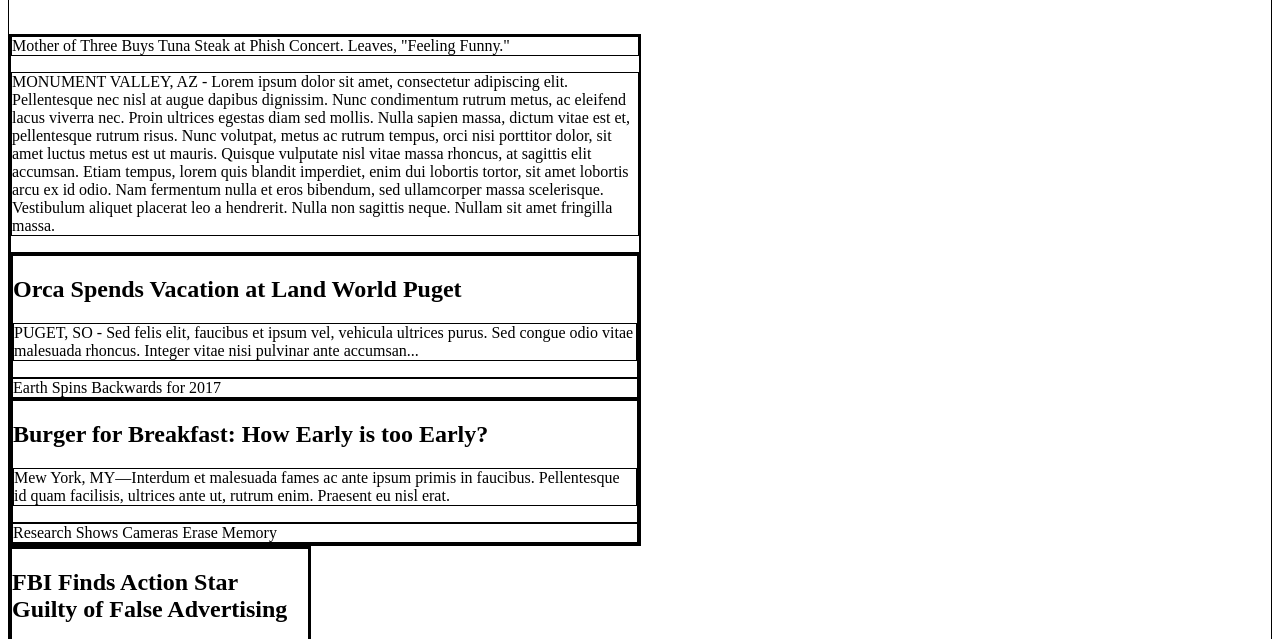
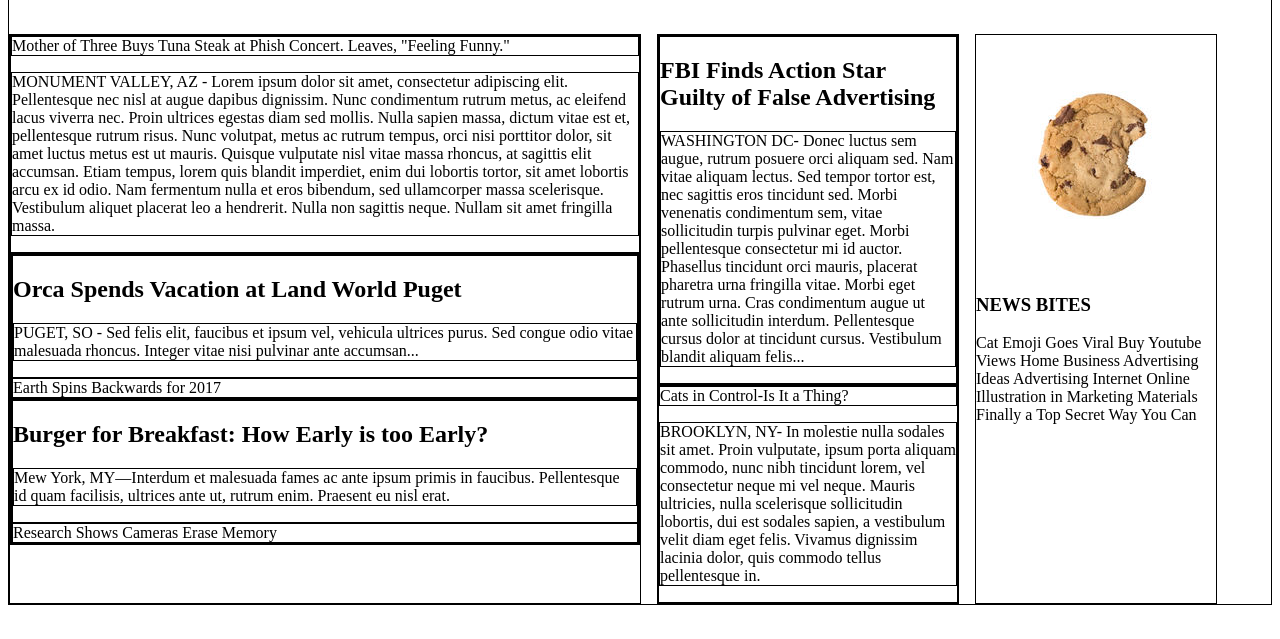
Before and after one commit to leedekievit/my-times, a plain HTML site: page index.html in a window 1280 px wide. Shown: the part 91-730 px from the top of the page. Drawn offline with Linux system fonts and the light colour scheme.

Commit message:
add small column orent correctly

```diff
--- a/index.html
+++ b/index.html
@@ -66,7 +66,16 @@
         </div>
       </div>
       <div class="column small">
-
+        <img class="cookie" src="resources\images\img-news-bite.png" alt="cookie">
+        <div class="news-bites">
+          <h3>NEWS BITES</h3>
+          <span class="bite">Cat Emoji Goes Viral</span>
+          <span class="bite">Buy Youtube Views</span>
+          <span class="bite">Home Business Advertising Ideas</span>
+          <span class="bite">Advertising Internet Online</span>
+          <span class="bite">Illustration in Marketing Materials</span>
+          <span class="bite">Finally a Top Secret Way You Can</span>
+        </div>
       </div>
     </div>
 
--- a/resources/css/style.css
+++ b/resources/css/style.css
@@ -38,12 +38,14 @@ header a {
 .container  {
   border: 1px solid black;
   padding-top: 116px;
-
+  display: flex;
 }
 
 .column {
   border: 1px solid black;
   margin-right: 16px;
+  display: flex;
+  flex-direction: column;
 }
 
 .column.large {
```
